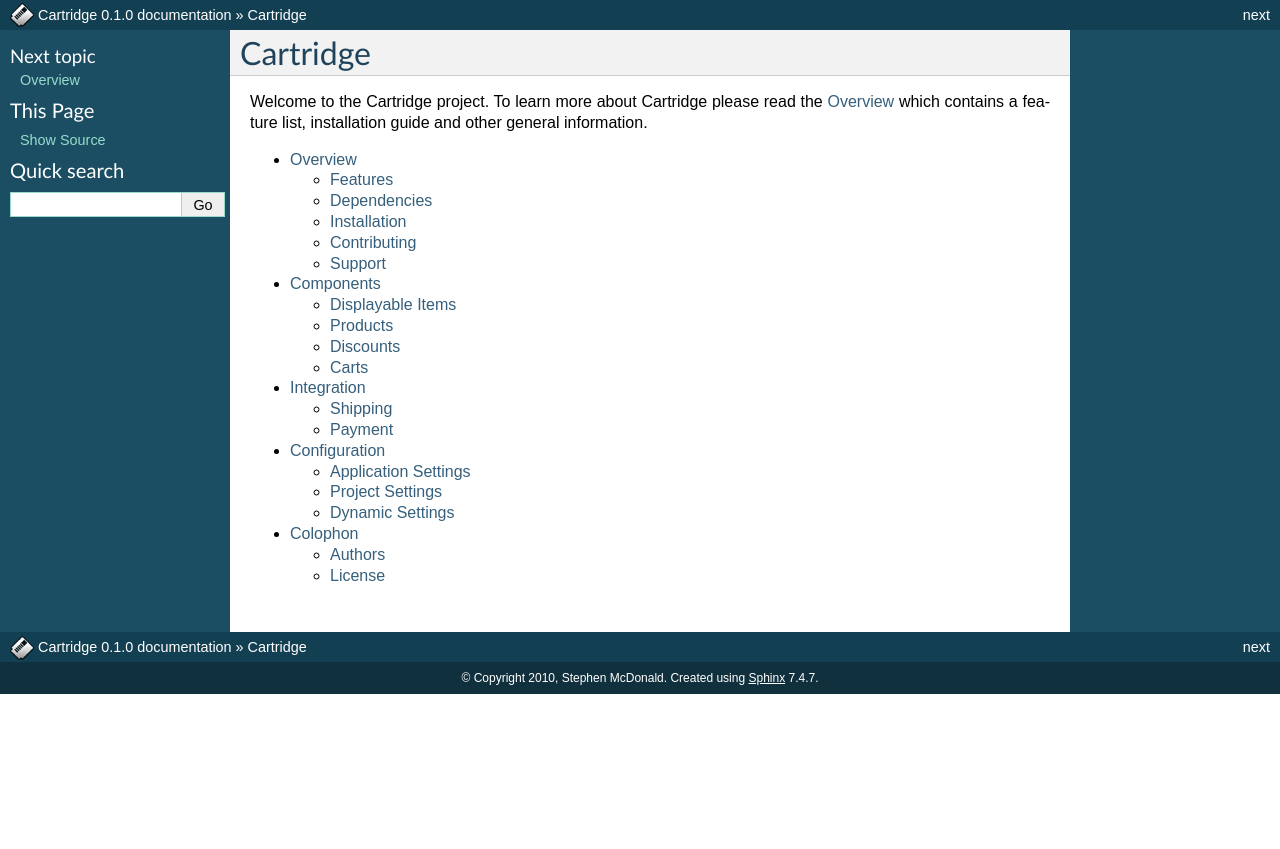
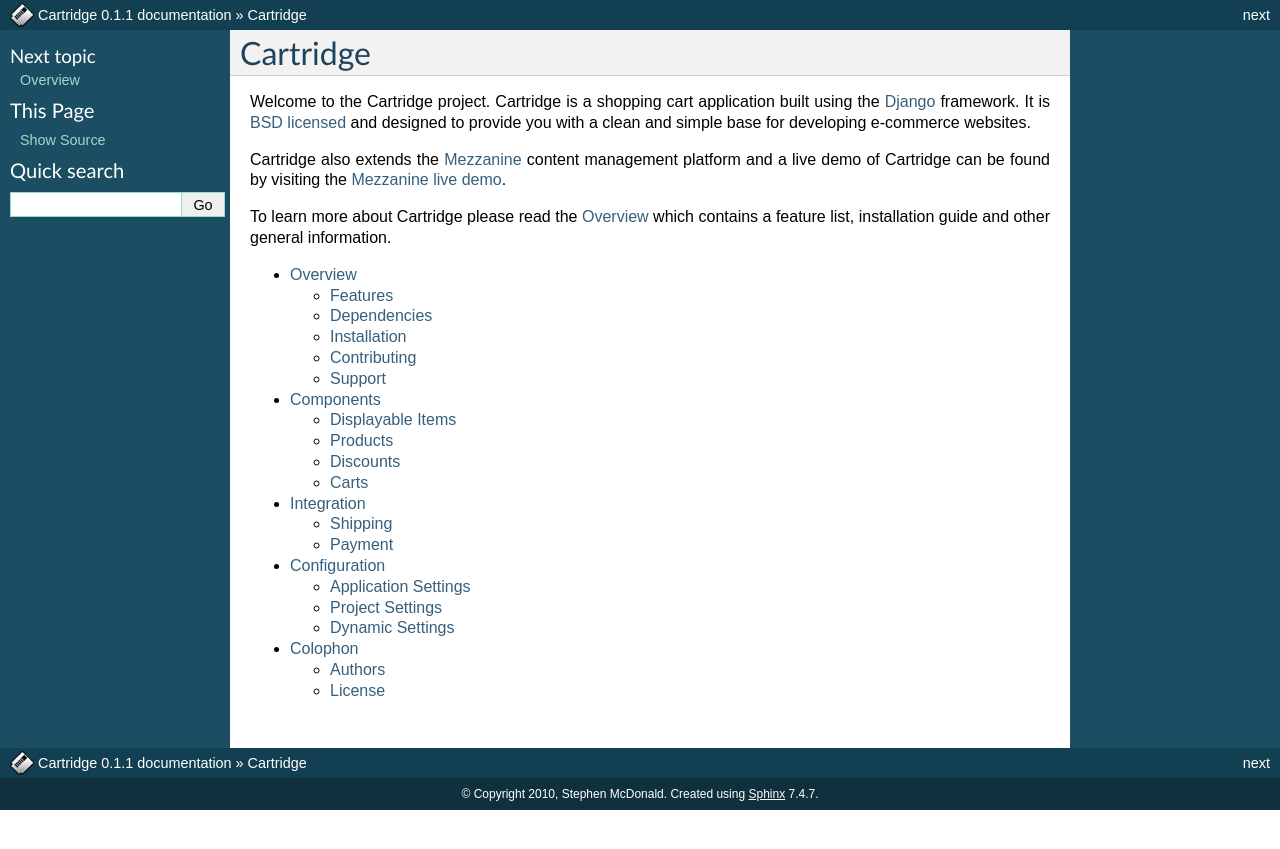
Before and after one commit to stephenmcd/cartridge, a Sphinx documentation site: the page built from docs/index.rst, in a window 1280 px wide. Shown: the top 849 px of the page. Built offline with Sphinx 7.4.7, drawn with Linux system fonts in a browser that asks for light colours.

Commit message:
Docs update - add more info and links around Mezzanine integration.

```diff
--- a/docs/conf.py
+++ b/docs/conf.py
@@ -12,6 +12,11 @@
 # serve to show the default.
 
 import sys, os
+docs_path = os.path.abspath(os.path.dirname(__file__))
+cartridge_path = os.path.join(docs_path, "..")
+sys.path.insert(0, cartridge_path)
+os.environ["DJANGO_SETTINGS_MODULE"] = "cartridge.project_template.settings"
+import cartridge
 
 # If extensions (or modules to document with autodoc) are in another directory,
 # add these directories to sys.path here. If the directory is relative to the
@@ -45,9 +50,9 @@ copyright = u'2010, Stephen McDonald'
 # built documents.
 #
 # The short X.Y version.
-version = '0.1.0'
+version = cartridge.__version__
 # The full version, including alpha/beta/rc tags.
-release = '0.1.0'
+release = cartridge.__version__
 
 # The language for content autogenerated by Sphinx. Refer to documentation
 # for a list of supported languages.
--- a/docs/index.rst
+++ b/docs/index.rst
@@ -2,8 +2,15 @@
 Cartridge
 =========
 
-Welcome to the Cartridge project. To learn more about Cartridge please read
-the :doc:`overview` which contains a feature list, installation guide and
+Welcome to the Cartridge project. Cartridge is a shopping cart application
+built using the `Django`_ framework. It is `BSD licensed`_ and designed to
+provide you with a clean and simple base for developing e-commerce websites.
+
+Cartridge also extends the `Mezzanine`_ content management platform and a live
+demo of Cartridge can be found by visiting the `Mezzanine live demo`_.
+
+To learn more about Cartridge please read the :doc:`overview` which contains
+a feature list, installation guide and
 other general information.
 
 .. toctree::
@@ -14,3 +21,8 @@ other general information.
 	integration
 	configuration
 	colophon
+
+.. _`Django`: http://djangoproject.com/
+.. _`BSD licensed`: http://www.linfo.org/bsdlicense.html
+.. _`Mezzanine live demo`: http://mezzanine.jupo.org/
+.. _`Mezzanine`: http://mezzanine.jupo.org/
```
Also changed, not shown: README.rst (+6 -1 lines).
